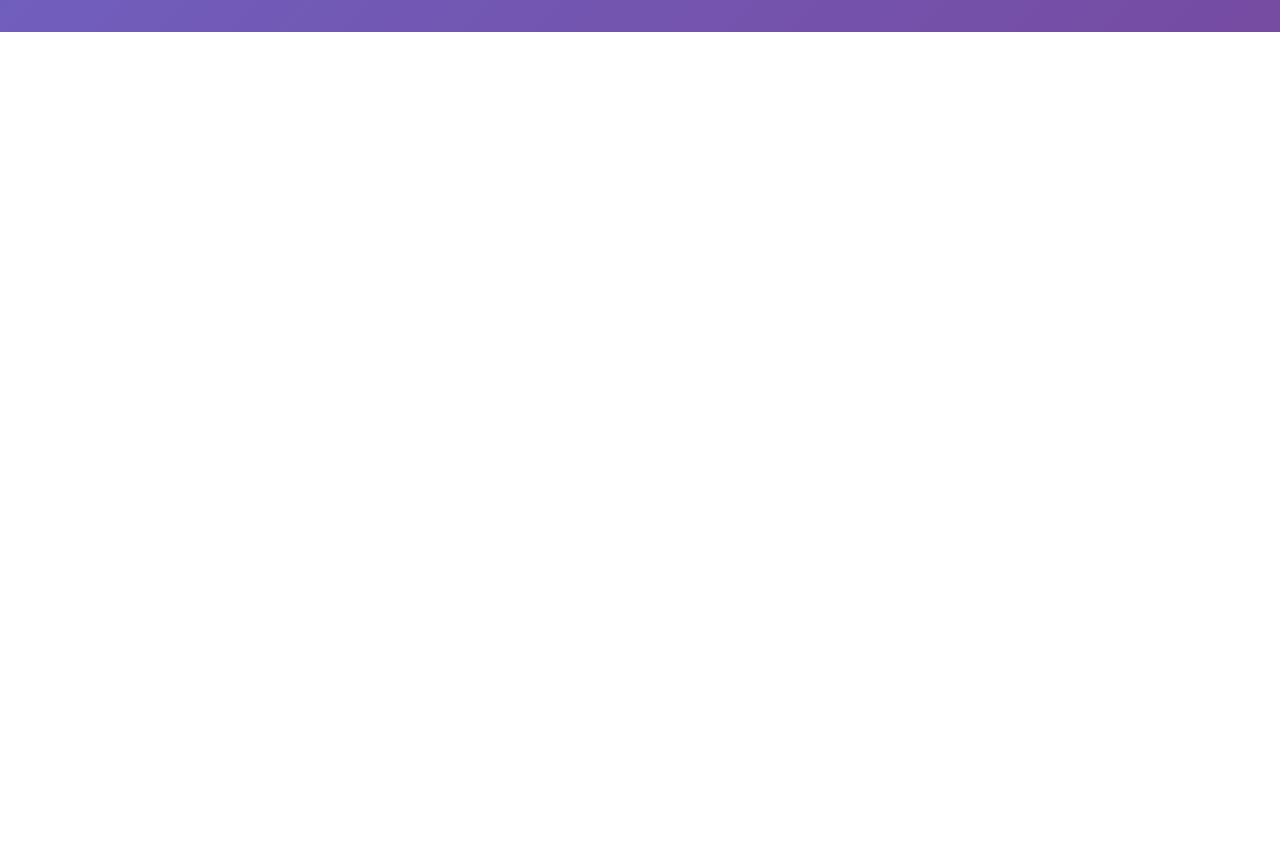
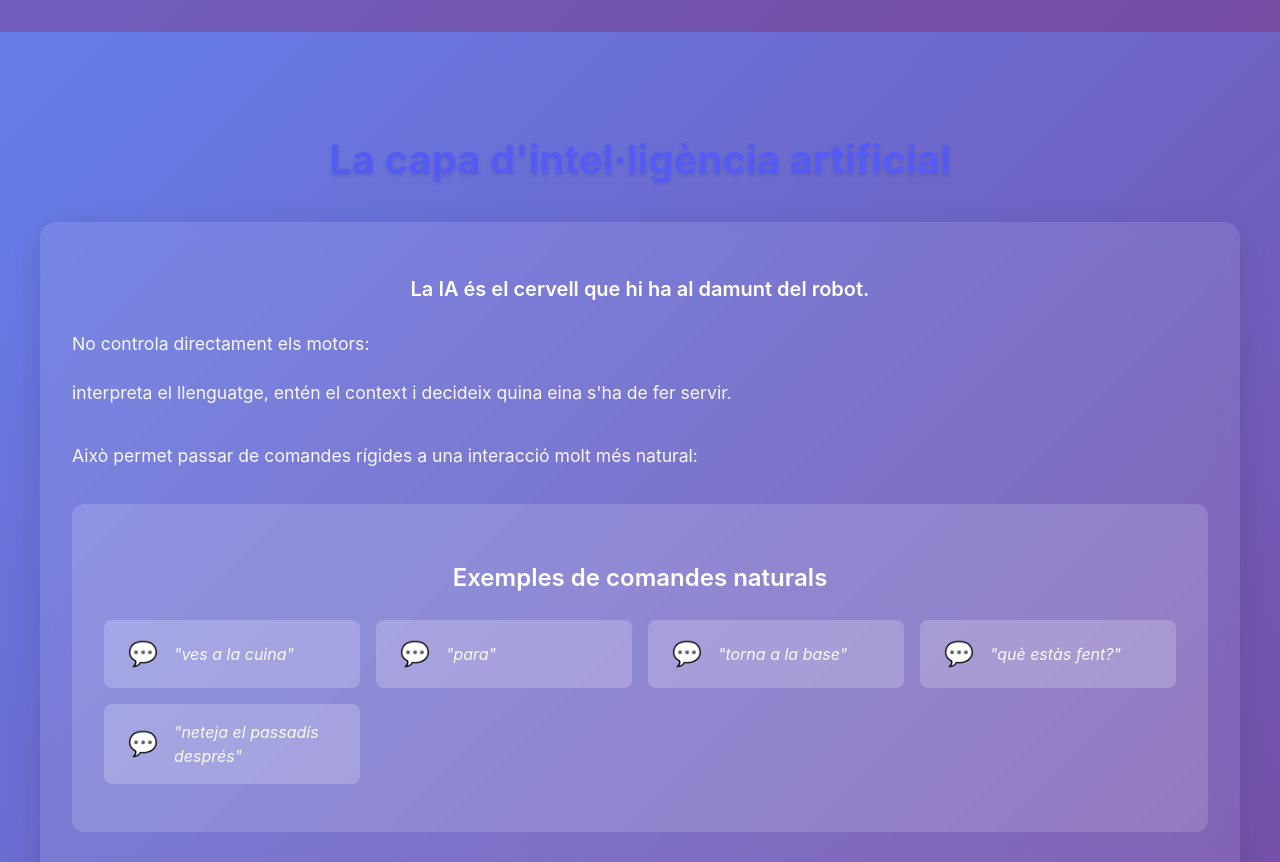
Before and after one commit to francbonet/roborock-frankie-website, a React (Vite) app: page / in a window 1280 px wide. Shown: the part 5020-5882 px from the top of the page. Before the commit the page ends 5052 px from the top, so only its background shows below. Built offline with nearby package versions, Linux system fonts and the light colour scheme.

Commit message:
feat: add AI Layer section with multilingual support

```diff
--- a/src/App.tsx
+++ b/src/App.tsx
@@ -4,6 +4,7 @@ import Hero from './components/Hero'
 import { AboutFrankie } from './components/AboutFrankie'
 import WhatCanDo from './components/WhatCanDo'
 import HowItWorks from './components/HowItWorks'
+import { AILayer } from './components/AILayer'
 import { LanguageProvider } from './context/LanguageContext'
 
 function App() {
@@ -14,6 +15,7 @@ function App() {
       <AboutFrankie />
       <WhatCanDo />
       <HowItWorks />
+      <AILayer />
    </LanguageProvider>
   )
 }
--- /dev/null
+++ b/src/components/AILayer.css
@@ -0,0 +1,163 @@
+.ai-layer {
+  padding: 4rem 2rem;
+  background: linear-gradient(135deg, #667eea 0%, #764ba2 100%);
+  color: #ffffff;
+}
+
+.ai-layer__container {
+  max-width: 1200px;
+  margin: 0 auto;
+}
+
+.ai-layer__title {
+  font-size: 2.5rem;
+  font-weight: 700;
+  margin-bottom: 2rem;
+  text-align: center;
+  text-shadow: 0 2px 4px rgba(0, 0, 0, 0.1);
+}
+
+.ai-layer__content {
+  background: rgba(255, 255, 255, 0.1);
+  backdrop-filter: blur(10px);
+  border-radius: 1rem;
+  padding: 2rem;
+  box-shadow: 0 8px 32px rgba(0, 0, 0, 0.1);
+}
+
+.ai-layer__intro {
+  font-size: 1.25rem;
+  font-weight: 600;
+  margin-bottom: 1.5rem;
+  text-align: center;
+}
+
+.ai-layer__explanation {
+  margin-bottom: 2rem;
+}
+
+.ai-layer__explanation p {
+  font-size: 1.1rem;
+  line-height: 1.8;
+  margin-bottom: 1rem;
+  opacity: 0.95;
+}
+
+.ai-layer__transition {
+  font-size: 1.1rem;
+  line-height: 1.8;
+  margin-bottom: 2rem;
+  opacity: 0.95;
+}
+
+.ai-layer__commands {
+  background: rgba(255, 255, 255, 0.15);
+  border-radius: 0.75rem;
+  padding: 2rem;
+  margin-bottom: 2rem;
+}
+
+.ai-layer__commands-title {
+  font-size: 1.5rem;
+  font-weight: 600;
+  margin-bottom: 1.5rem;
+  text-align: center;
+}
+
+.ai-layer__commands-list {
+  list-style: none;
+  padding: 0;
+  display: grid;
+  grid-template-columns: repeat(auto-fit, minmax(250px, 1fr));
+  gap: 1rem;
+}
+
+.ai-layer__command {
+  background: rgba(255, 255, 255, 0.2);
+  border-radius: 0.5rem;
+  padding: 1rem 1.5rem;
+  display: flex;
+  align-items: center;
+  gap: 1rem;
+  transition: transform 0.2s ease, background 0.2s ease;
+  cursor: default;
+}
+
+.ai-layer__command:hover {
+  transform: translateY(-2px);
+  background: rgba(255, 255, 255, 0.25);
+}
+
+.ai-layer__command-icon {
+  font-size: 1.5rem;
+  flex-shrink: 0;
+}
+
+.ai-layer__command-text {
+  font-size: 1rem;
+  font-style: italic;
+  opacity: 0.95;
+}
+
+.ai-layer__highlight {
+  background: rgba(255, 255, 255, 0.2);
+  border-left: 4px solid #fff;
+  border-radius: 0.5rem;
+  padding: 1.5rem;
+  margin-top: 2rem;
+}
+
+.ai-layer__key-message {
+  font-size: 1.2rem;
+  font-weight: 600;
+  margin-bottom: 1rem;
+}
+
+.ai-layer__conclusion {
+  font-size: 1.1rem;
+  line-height: 1.8;
+  opacity: 0.95;
+}
+
+@media (max-width: 768px) {
+  .ai-layer {
+    padding: 3rem 1rem;
+  }
+
+  .ai-layer__title {
+    font-size: 2rem;
+  }
+
+  .ai-layer__content {
+    padding: 1.5rem;
+  }
+
+  .ai-layer__intro {
+    font-size: 1.1rem;
+  }
+
+  .ai-layer__explanation p,
+  .ai-layer__transition {
+    font-size: 1rem;
+  }
+
+  .ai-layer__commands {
+    padding: 1.5rem;
+  }
+
+  .ai-layer__commands-title {
+    font-size: 1.25rem;
+  }
+
+  .ai-layer__commands-list {
+    grid-template-columns: 1fr;
+  }
+
+  .ai-layer__key-message {
+    font-size: 1.1rem;
+  }
+
+  .ai-layer__conclusion {
+    font-size: 1rem;
+  }
+}
--- /dev/null
+++ b/src/components/AILayer.tsx
@@ -0,0 +1,44 @@
+import { useLanguage } from '../hooks/useLanguage';
+import { translations } from '../content/translations';
+import './AILayer.css';
+
+export function AILayer() {
+  const { language } = useLanguage();
+  const t = translations[language].aiLayer;
+
+  return (
+    <section className="ai-layer">
+      <div className="ai-layer__container">
+        <h2 className="ai-layer__title">{t.title}</h2>
+
+        <div className="ai-layer__content">
+          <p className="ai-layer__intro">{t.intro}</p>
+
+          <div className="ai-layer__explanation">
+            <p>{t.notDirectControl}</p>
+            <p>{t.interpretation}</p>
+          </div>
+
+          <p className="ai-layer__transition">{t.transition}</p>
+
+          <div className="ai-layer__commands">
+            <h3 className="ai-layer__commands-title">{t.commandsTitle}</h3>
+            <ul className="ai-layer__commands-list">
+              {t.commands.map((command: string, index: number) => (
+                <li key={index} className="ai-layer__command">
+                  <span className="ai-layer__command-icon">💬</span>
+                  <span className="ai-layer__command-text">"{command}"</span>
+                </li>
+              ))}
+            </ul>
+          </div>
+
+          <div className="ai-layer__highlight">
+            <p className="ai-layer__key-message">{t.keyMessage}</p>
+            <p className="ai-layer__conclusion">{t.conclusion}</p>
+          </div>
+        </div>
+      </div>
+    </section>
+  );
+}
--- a/src/content/translations.ts
+++ b/src/content/translations.ts
@@ -63,6 +63,26 @@ export const translations = {
           description: "Bateria, estat, base, ventilador, àrea netejada i molt més."
         }
       ]
+    },
+    aiLayer: {
+      title: 'La capa d\'intel·ligència artificial',
+      intro: 'La IA és el cervell que hi ha al damunt del robot.',
+      notDirectControl: 'No controla directament els motors:',
+      interpretation:
+        'interpreta el llenguatge, entén el context i decideix quina eina s\'ha de fer servir.',
+      transition:
+        'Això permet passar de comandes rígides a una interacció molt més natural:',
+      commandsTitle: 'Exemples de comandes naturals',
+      commands: [
+        'ves a la cuina',
+        'para',
+        'torna a la base',
+        'què estàs fent?',
+        'neteja el passadís després',
+      ],
+      keyMessage: 'Aquest és el punt interessant del projecte:',
+      conclusion:
+        'convertir un dispositiu tancat en una plataforma programable i conversacional.',
     },
     howItWorks: {
       title: 'Com està construït?',
@@ -143,6 +163,26 @@ export const translations = {
         }
       ]
     },
+    aiLayer: {
+      title: 'La capa de inteligencia artificial',
+      intro: 'La IA es el cerebro que está encima del robot.',
+      notDirectControl: 'No controla directamente los motores:',
+      interpretation:
+        'interpreta el lenguaje, entiende el contexto y decide qué herramienta debe utilizarse.',
+      transition:
+        'Esto permite pasar de comandos rígidos a una interacción mucho más natural:',
+      commandsTitle: 'Ejemplos de comandos naturales',
+      commands: [
+        've a la cocina',
+        'para',
+        'vuelve a la base',
+        '¿qué estás haciendo?',
+        'limpia el pasillo después',
+      ],
+      keyMessage: 'Este es el punto interesante del proyecto:',
+      conclusion:
+        'convertir un dispositivo cerrado en una plataforma programable y conversacional.',
+    },
     howItWorks: {
       title: '¿Cómo está construido?',
       subtitle: 'Frankie combina software web, control del robot y una capa de inteligencia artificial.',
@@ -222,6 +262,26 @@ export const translations = {
         }
       ]
     },
+    aiLayer: {
+      title: 'The artificial intelligence layer',
+      intro: 'The AI is the brain on top of the robot.',
+      notDirectControl: 'It does not directly control the motors:',
+      interpretation:
+        'it interprets language, understands context and decides which tool should be used.',
+      transition:
+        'This allows moving from rigid commands to a much more natural interaction:',
+      commandsTitle: 'Natural command examples',
+      commands: [
+        'go to the kitchen',
+        'stop',
+        'return to base',
+        'what are you doing?',
+        'clean the hallway next',
+      ],
+      keyMessage: 'This is the interesting point of the project:',
+      conclusion:
+        'turning a closed device into a programmable and conversational platform.',
+    },
     howItWorks: {
       title: 'How is it built?',
       subtitle: 'Frankie combines web software, robot control and an artificial intelligence layer.',
```
